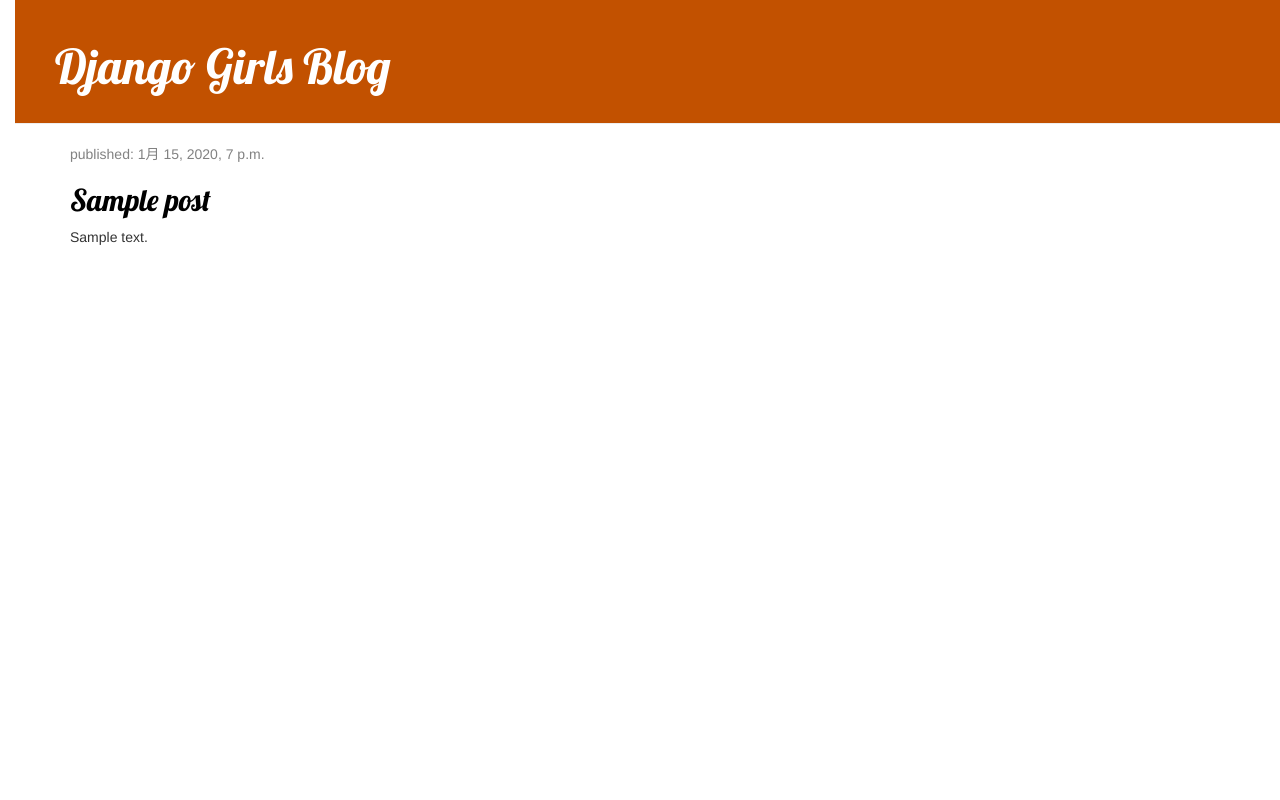
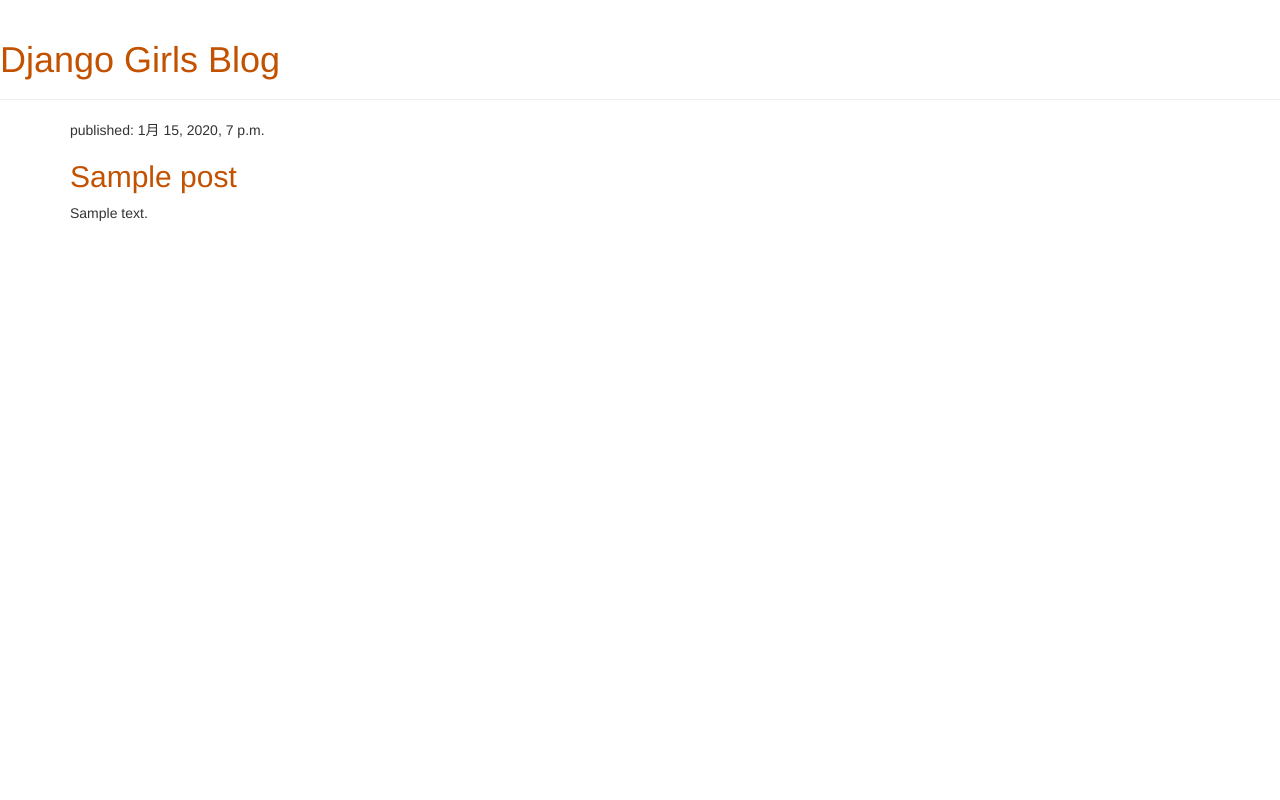
Before and after one commit to yamamoto12100/my-first-blog, a Django app: page / in a window 1280 px wide. Run offline with Django 3.2, Linux system fonts and the light colour scheme; tables that the repository leaves empty hold one stand-in row (values such as "Sample post"); some libraries are stand-ins or nearby versions.

Commit message:
CSS_ver5

```diff
--- a/blog/static/css/blog.css
+++ b/blog/static/css/blog.css
@@ -2,56 +2,4 @@
 
 h1 a, h2 a {
     color: #C25100;
-    font-family: 'Lobster';
 }
-
-body {
-    padding-left: 15px;
-}
-
-.page-header {
-    background-color: #C25100;
-    margin-top: 0;
-    padding: 20px 20px 20px 40px;
-}
-
-.page-header h1, .page-header h1 a, .page-header h1 a:visited, .page-header h1 a:active {
-    color: #ffffff;
-    font-size: 36pt;
-    text-decoration: none;
-}
-
-.content {
-    margin-left: 40px;
-}
-
-h1, h2, h3, h4 {
-    font-family: 'Lobster', cursive;
-}
-
-.date {
-    color: #828282;
-}
-
-.save {
-    float: right;
-}
-
-.post-form textarea, .post-form input {
-    width: 100%;
-}
-
-.top-menu, .top-menu:hover, .top-menu:visited {
-    color: #ffffff;
-    float: right;
-    font-size: 26pt;
-    margin-right: 20px;
-}
-
-.post {
-    margin-bottom: 70px;
-}
-
-.post h2 a, .post h2 a:visited {
-    color: #000000;
-}
--- a/blog/templates/blog/post_list.html
+++ b/blog/templates/blog/post_list.html
@@ -1,11 +1,10 @@
 {% load static %}
 <html>
     <head>
-        <link href="//fonts.googleapis.com/css?family=Lobster&subset=latin,latin-ext" rel="stylesheet" type="text/css">
+        <title>Django Girls blog</title>
         <link rel="stylesheet" href="//maxcdn.bootstrapcdn.com/bootstrap/3.2.0/css/bootstrap.min.css">
         <link rel="stylesheet" href="//maxcdn.bootstrapcdn.com/bootstrap/3.2.0/css/bootstrap-theme.min.css">
         <link rel="stylesheet" href="{% static 'css/blog.css' %}">
-        <title>Django Girls blog</title>
     </head>
     <body>
         <div class="page-header">
```
